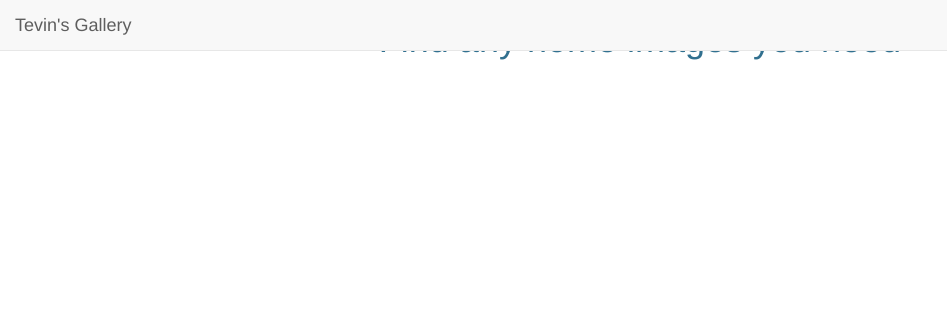
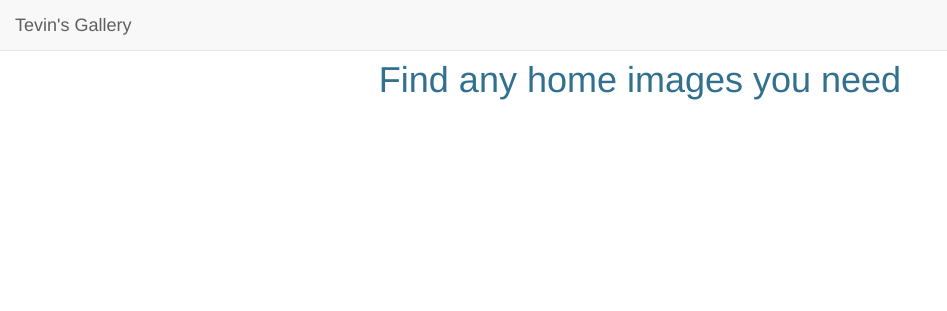
Before and after one commit to MrazTevin/Gallery-Application, a Django app: page /display/home/ in a window 1280 px wide. Shown: the top 311 px of the page, without its empty margins (0-947 px from the left). Run offline with Django 3.2, Linux system fonts and the light colour scheme; some libraries are stand-ins or nearby versions.

Commit message:
margin style to display our header

```diff
--- a/exhibit/display/templates/home.html
+++ b/exhibit/display/templates/home.html
@@ -2,6 +2,6 @@
 <h2>df</h2>
 {% block content %}
 {{block.super}}
-<h1 class="text-center text-info">Find any home images you need</h1>
-<h2></h2>
+<h1 class="text-center text-info" style="margin-top:60px;">Find any home images you need</h1>
+
 {% endblock %}
```
